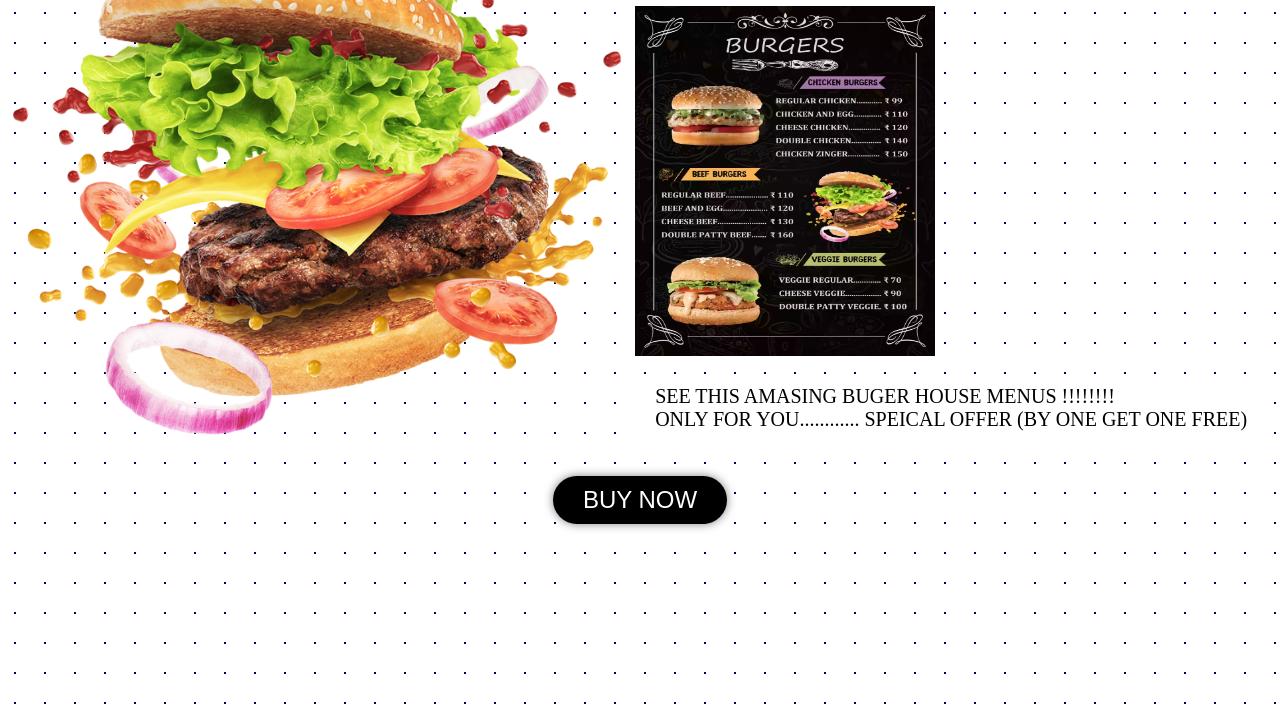
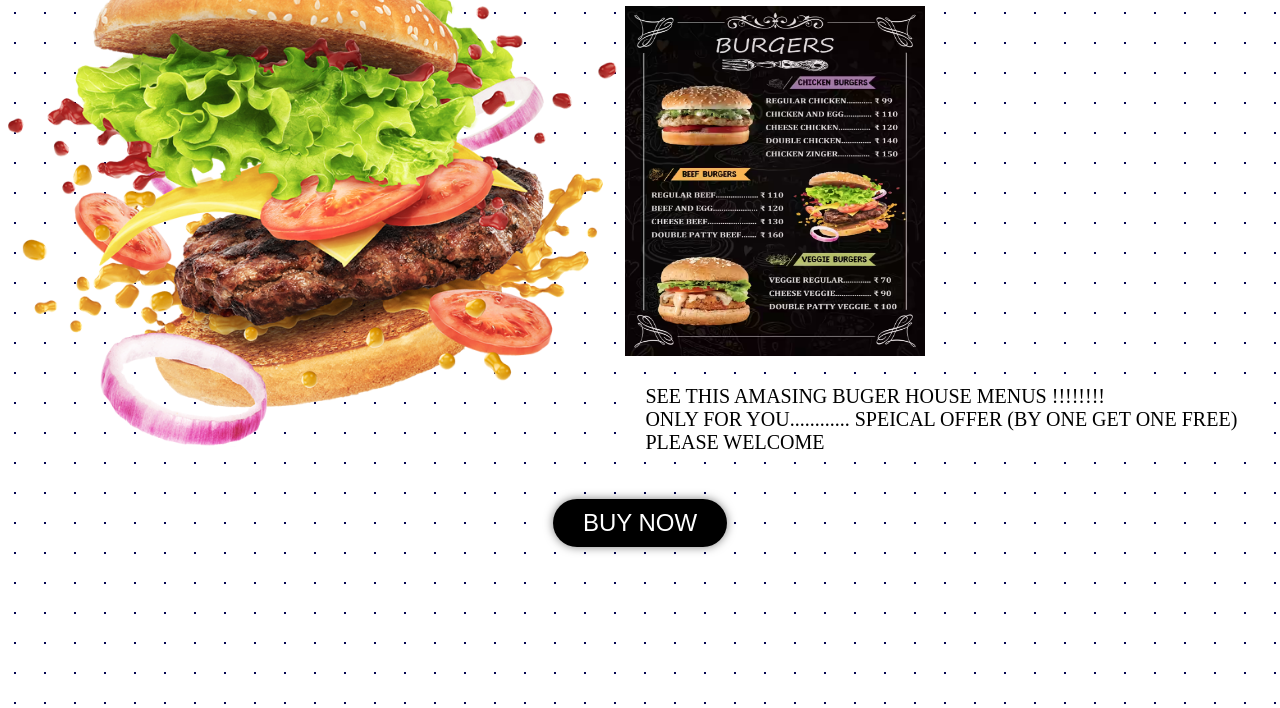
Before and after one commit to pratikshatupe/dialog-box, a plain HTML site: page index.html in a window 1280 px wide. Shown: the part 92-800 px from the top of the page. Drawn offline with Linux system fonts and the light colour scheme.

Commit message:
add new caption for burger menu

```diff
--- a/index.html
+++ b/index.html
@@ -16,6 +16,7 @@
           SEE THIS AMASING BUGER HOUSE MENUS !!!!!!!!<br/>
           ONLY FOR YOU............
           SPEICAL OFFER (BY ONE GET ONE FREE)
+          PLEASE WELCOME
         </p>
       </div>
     </div>
```
